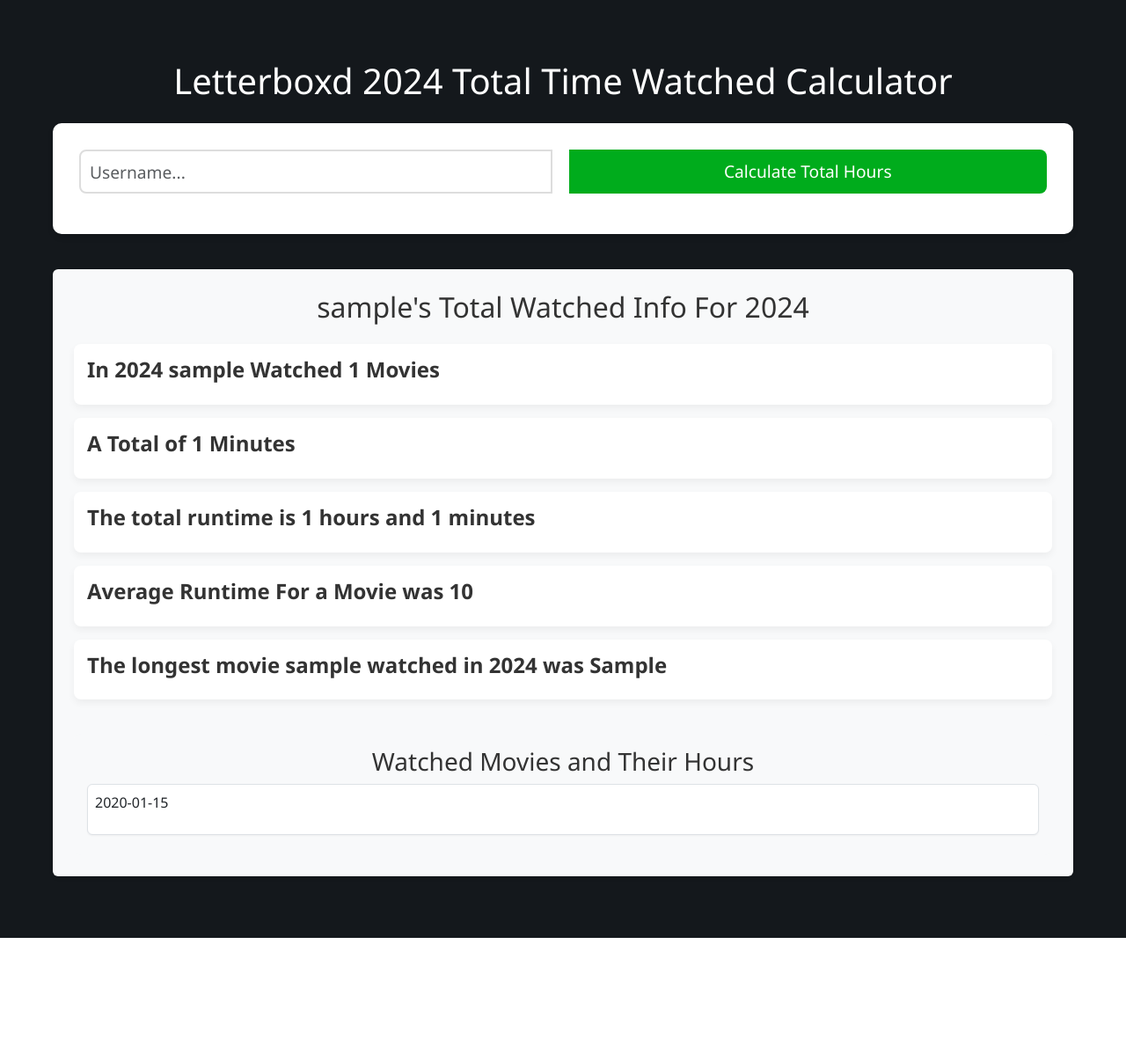
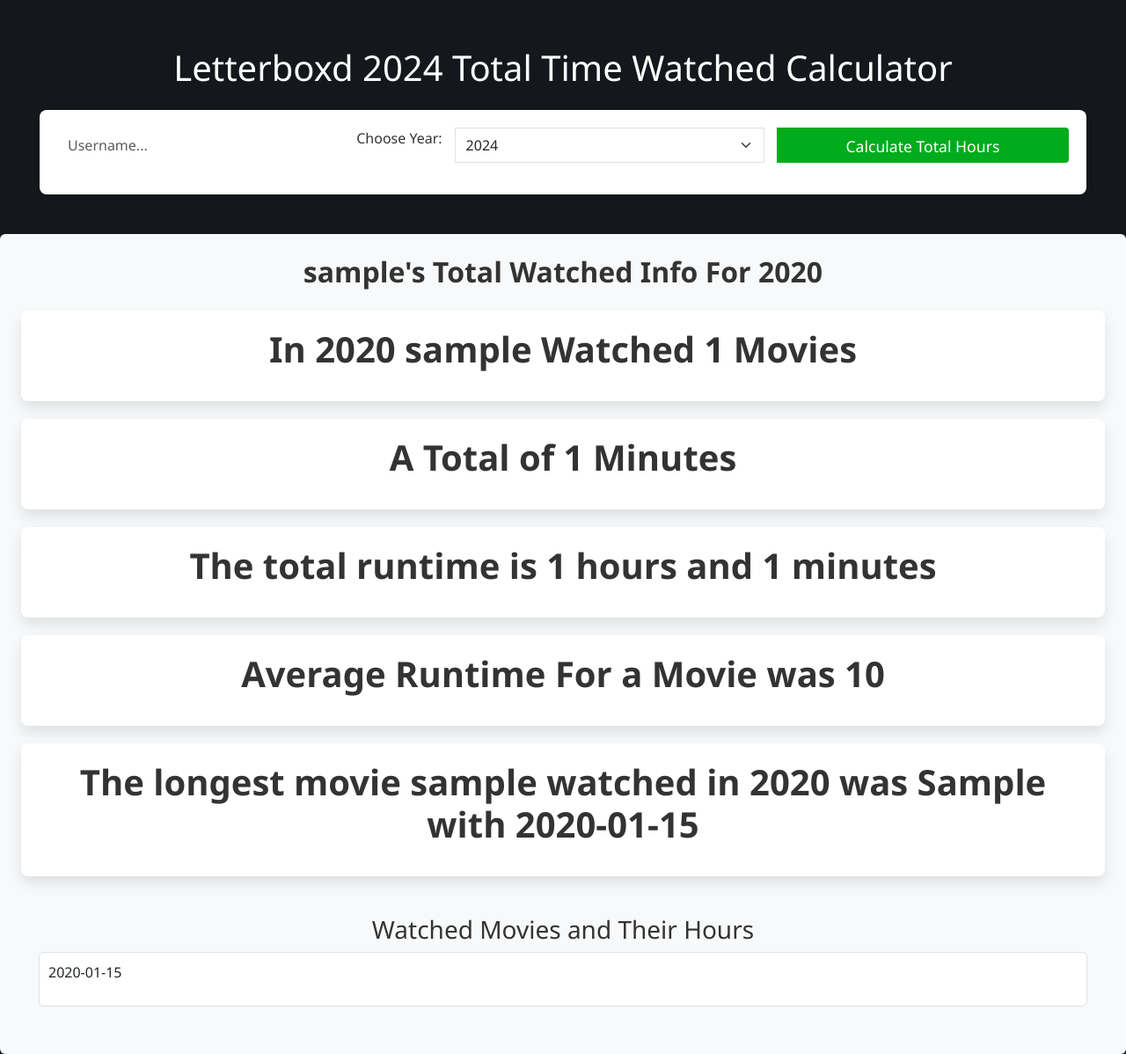
Before and after one commit to berkay2420/letterboxd-total-time-watched-counter, a Flask app: template website/templates/base.html in a window 1280 px wide. Shown: the whole page at 88% size. Before the commit the page ends 1066 px from the top, so only its background shows below. Run offline with Flask 3, Linux system fonts and the light colour scheme; the template is opened without the code that fills it: most values are stand-ins (such as "Sample title", 1, 10 or a date in 2020).

Commit message:
Year Selection Added

```diff
--- a/main.py
+++ b/main.py
@@ -3,4 +3,4 @@ from website import create_app
 app=create_app()
 
 if __name__=="__main__":
-    app.run(debug=True, port=8001)
+    app.run(debug=True, port=8008)
--- a/website/static/style.css
+++ b/website/static/style.css
@@ -8,8 +8,8 @@ body {
 
 .container {
   max-width: 1200px;
-  margin: 50px auto;
-  padding: 20px;
+  margin: 10px auto;
+  padding: 5px;
 }
 
 h1 {
@@ -21,48 +21,24 @@ h1 {
 
 .form-container {
   background-color: #fff;
-  border-radius: 10px;
+  border-radius: 8px;
   box-shadow: 0 4px 6px rgba(0, 0, 0, 0.1);
-  padding: 30px;
-  margin-bottom: 40px;
+  padding: 20px;
+  margin-bottom: 30px;
 }
 
 .input-group {
   display: flex;
-  gap: 20px;
+  gap: 15px;
   width: 100%;
 }
 
-.input-group input {
-  flex: 3; /* Larger width ratio for input */
-  height: 50px; /* Taller input field */
-  font-size: 1.2rem; /* Larger text for better readability */
-  border: 2px solid #ddd; /* Thicker border for emphasis */
-  border-radius: 8px; /* Rounded corners */
-  padding: 10px; /* More padding inside the input */
-  transition: border-color 0.3s ease;
-}
-
-.input-group input:focus {
-  border-color: #00ac1c; /* Highlighted border on focus */
-  outline: none; /* Remove the default outline */
-}
-
+.input-group input,
 .input-group button {
-  flex: 1; /* Smaller width ratio for button */
-  height: 50px; /* Same height as input */
-  font-size: 1.2rem; /* Larger text for prominence */
-  background-color: #00ac1c; /* Primary color */
-  color: white;
+  flex: 1;
+  height: 40px;
   border: none;
-  border-radius: 8px; /* Rounded corners */
-  cursor: pointer;
-  transition: all 0.3s ease;
-}
-
-.input-group button:hover {
-  background-color: #c41100; /* Hover color change */
-  transform: translateY(-3px); /* Slight elevation effect */
+  border-radius: 4px;
 }
 
 .btn-primary {
@@ -73,7 +49,6 @@ h1 {
   cursor: pointer;
   border-radius: 25px;
   transition: all 0.3s ease;
-
 }
 
 .btn-primary:hover {
@@ -81,49 +56,54 @@ h1 {
   transform: translateY(-2px);
 }
 
-.info-container {
-  background-color: #fff;
-  border-radius: 8px;
-  padding: 15px; /* Daha az padding */
-  margin-top: 20px;
-  display: flex;
-  flex-direction: column;
-  gap: 15px; /* Öğeler arası daha az boşluk */
-  box-shadow: 0 2px 4px rgba(0, 0, 0, 0.1); /* Hafif gölge */
-}
-
 .details {
   display: flex;
   flex-direction: column;
-  gap: 15px; /* Mobilde daha az boşluk */
+  gap: 20px;
   align-items: stretch;
 }
+h2 {
+  text-align: center;
+  font-size: 2rem;
+  margin-bottom: 25px;
+  font-weight: bold;
+  color: #333;
+}
+
+
 
 .detail-item {
   flex: 1;
-  text-align: left; /* Mobilde daha doğal hizalama */
+  text-align: center;
   background-color: #ffffff;
-  padding: 15px; /* Daha az padding */
+  padding: 20px;
   border-radius: 8px;
-  box-shadow: 0 4px 8px rgba(0, 0, 0, 0.05);
+  box-shadow: 0 8px 15px rgba(0, 0, 0, 0.1);
+  transition: transform 0.3s ease, box-shadow 0.3s ease;
+}
+
+.detail-item:hover {
+  transform: translateY(-5px);
+  box-shadow: 0 12px 20px rgba(0, 0, 0, 0.2);
 }
 
 .detail-item h2 {
-  font-size: 1.5rem; /* Daha küçük başlık boyutu */
+  font-size: 2.5rem;
   font-weight: bold;
   color: #333;
-  margin-bottom: 10px;
+  margin-bottom: 15px;
 }
 
 .detail-item p {
-  font-size: 1rem; /* Daha küçük paragraf boyutu */
+  font-size: 1.2rem;
   color: #555;
 }
 
 .movie-list-container {
   background-color: #f8f9fa;
   border-radius: 8px;
-  padding: 15px; /* Daha az padding */
+  padding: 20px;
+  margin-top: 30px;
 }
 
 .movie-list {
@@ -134,51 +114,17 @@ h1 {
 .movie-item {
   background-color: #fff;
   border-radius: 4px;
-  padding: 8px; /* Daha az padding */
-  margin-bottom: 8px;
-  box-shadow: 0 1px 2px rgba(0, 0, 0, 0.05);
+  padding: 10px;
+  margin-bottom: 10px;
+  box-shadow: 0 1px 2px rgba(0, 0, 0, 0.025);
 }
+
 @media (max-width: 768px) {
-  .info-container {
-    padding: 10px; /* Daha az padding */
-    gap: 10px; /* Daha az boşluk */
-  }
   .details {
     flex-direction: column;
     gap: 20px;
   }
   .detail-item {
-    padding: 10px; /* Mobilde daha az padding */
-    font-size: 1rem; /* Metin boyutu küçültüldü */
-  }
-  .detail-item h2 {
-    font-size: 1.3rem; /* Başlık boyutu küçültüldü */
-    margin-bottom: 8px;
-  }
-
-  .movie-list-container {
-    padding: 10px; /* Daha az padding */
-  }
-
-  .movie-item {
-    padding: 8px;
-    font-size: 0.9rem; /* Daha küçük metin boyutu */
-  }
-  .input-group {
-    flex-direction: column;
-    gap: 10px;
-  }
-
-  .input-group input
-  .input-group button {
     width: 100%;
-    height: 50px;
-    font-size: 1rem;
-  }
-
-  .input-group input {
-    padding: 10px;
-    border: 2px solid #ccc;
-    border-radius: 8px;
   }
 }
--- a/website/templates/base.html
+++ b/website/templates/base.html
@@ -13,16 +13,26 @@
     <form action="/total_watched_info" method="post" class="form-container">
       <div class="input-group mb-3 ">
         <input type="text" name="user_name" class="form-control" placeholder="Username..." required>
+        <label for="cars" class="form-label">Choose Year:</label>
+        <select name="year" class="form-select">
+            <option value="2024">2024</option>
+            <option value="2023">2023</option>
+            <option value="2022">2022</option>
+            <option value="2021">2021</option>
+            <option value="2020">2020</option>
+        </select>
         <button type="submit" class="btn btn-primary">Calculate Total Hours</button>
       </div>
+
+    </div>
     </form>
 
     {% if user_name %}
       <div id="totalInfo" class="info-container bg-light p-4 rounded ">
-        <h2 class="text-center">{{ user_name }}'s Total Watched Info For 2024</h2>
+        <h2 class="text-center">{{ user_name }}'s Total Watched Info For {{year}}</h2>
         <div class="details">
           <div class="detail-item">
-              <h2>In 2024 {{user_name}} Watched {{total_number_of_watched_movies}} Movies</h2>
+              <h2>In {{year}} {{user_name}} Watched {{total_number_of_watched_movies}} Movies</h2>
             </div>
           <div class="detail-item">
             <h2> A Total of <span>{{total_minutes}}</span> Minutes  </h2>
@@ -34,7 +44,7 @@
             <h2>Average Runtime For a Movie was {{average_runtime_for_movie}}</h2>
           </div>
           <div class="detail-item">
-            <h2>The longest movie {{user_name}} watched in 2024 was {{longest_movie}}</h2>
+            <h2>The longest movie {{user_name}} watched in {{year}} was {{longest_movie}} with {{longest_runtime}}</h2>
           </div>
         </div>
         <div class="movie-list-container mt-4">
```
Also changed, not shown: website/this_years_total_watched.py (+29 -9 lines), website/views.py (+6 -2 lines).
